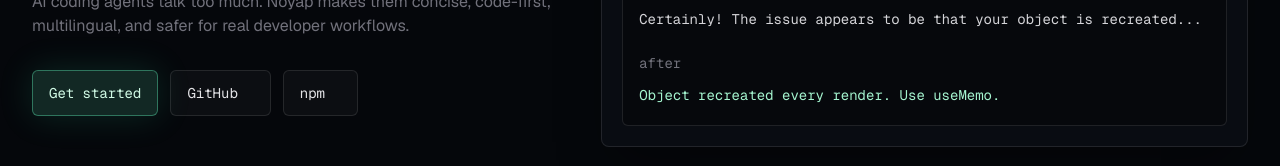
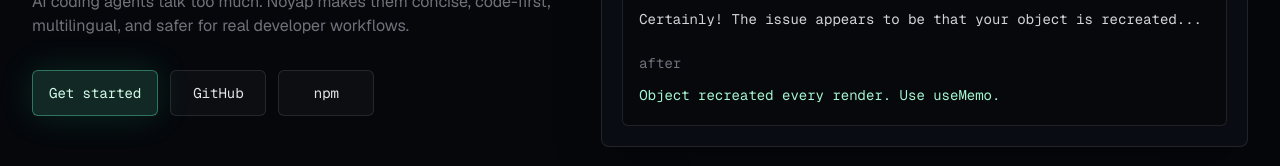
Before and after one commit to ppwnr88/noyap-web, a Next.js app: page / in a window 1280 px wide. Shown: the part 443-609 px from the top of the page. Built offline with nearby package versions, Linux system fonts and the light colour scheme.

Commit message:
Balance hero external buttons

```diff
--- a/src/components/ui.tsx
+++ b/src/components/ui.tsx
@@ -167,7 +167,7 @@ export function ButtonLink({
       href={href}
       target={newTab ? "_blank" : undefined}
       rel={newTab ? "noopener noreferrer" : undefined}
-      className={`group relative inline-flex items-center justify-center rounded-md border px-4 py-3 font-mono text-sm transition ${newTab ? "pr-8" : ""} ${classes}`}
+      className={`group relative inline-flex min-w-24 items-center justify-center rounded-md border px-4 py-3 font-mono text-sm transition ${classes}`}
     >
       {children}
       {newTab ? <ExternalLinkIcon /> : null}
```
